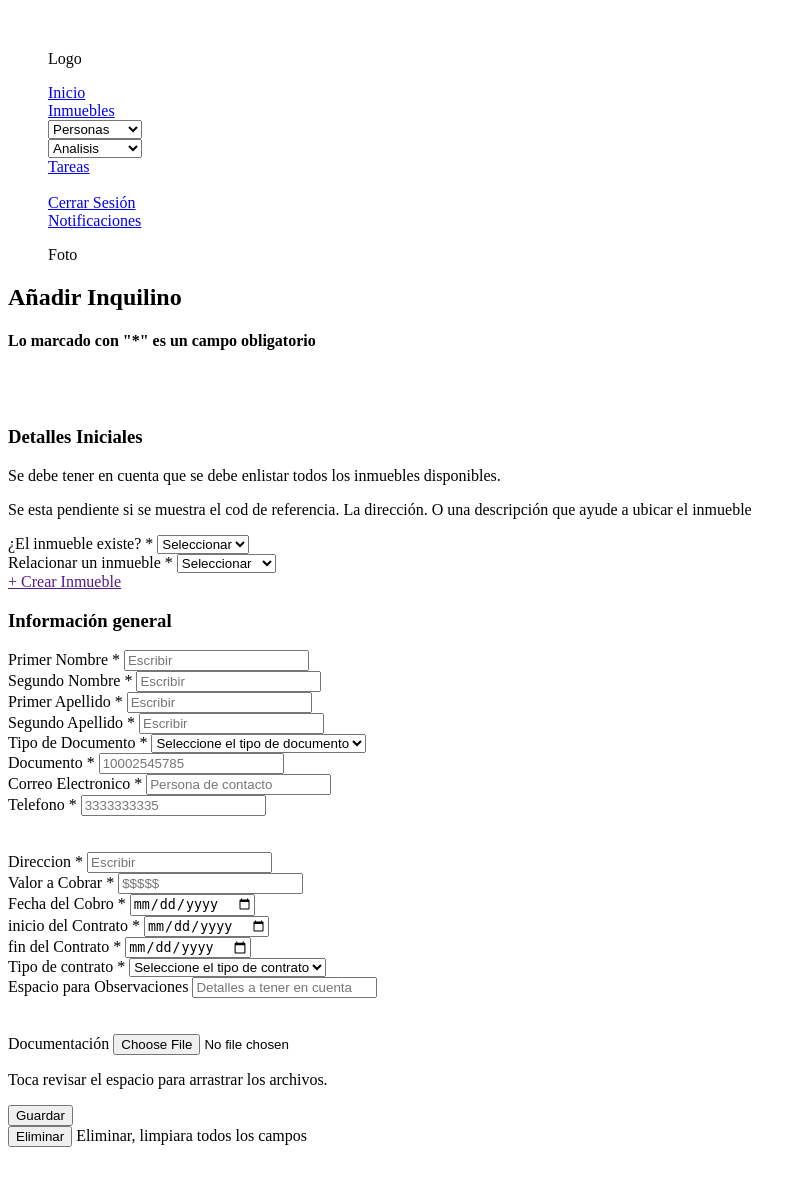
After one commit to juanherrera20/Renta_casa_old, a Django app: page /AddInquilinos/ in a window 1280 px wide. The commit adds this page. Shown: the whole page, without its empty margins (0-806 px from the left). Run offline with Django 5.2, Linux system fonts and the light colour scheme.

Commit message:
Se adjunta funcionalidad de agregado de Propietarios e Inquilinos. Falta los Inmuebles.

```diff
--- a/desarrollo/generador/urls.py
+++ b/desarrollo/generador/urls.py
@@ -18,7 +18,7 @@ Including another URLconf
 from django.urls import path
 #Se importan las vistas que se deseen ver en la página
 from generar.views import index, register, dash, inmu, personas_propietarios, personas_inquilinos, analisis_propietarios, analisis_inquilinos, close
-from generar.views import  tarea, noti, inicio, add_propietario, guardar
+from generar.views import  tarea, noti, inicio, add_propietario, guardar, add_inquilino, guardar_inquilino
 
 
 urlpatterns = [
@@ -37,5 +37,8 @@ urlpatterns = [
     path('Notificaciones/', noti, name="noti"),
     #Añadir propietarios.
     path('AddPropietario/', add_propietario, name="addPropietario"),
-    path('GuardarPropietario/', guardar, name="guardar")
+    path('GuardarPropietario/', guardar, name="guardar"),
+    #Añadir Inquilinos.
+    path('AddInquilinos/', add_inquilino, name="AddInquilinos"),
+    path('GuardarInquilino/', guardar_inquilino, name="guardar_inquilino"),
 ]
--- /dev/null
+++ b/desarrollo/generar/templates/personas/inquilinos/add_inquilino.html
@@ -0,0 +1,136 @@
+<!DOCTYPE html>
+<html lang="en">
+    <head>
+        <meta charset="UTF-8">
+        <meta name="viewport" content="width=device-width, initial-scale=1.0">
+        <title>Add Inquilino</title>
+    </head>
+    <body>
+        <div class="containerr">
+            <nav>
+                <ul style="list-style: none;"> <br><!-- Este estilo se debe poner luego en el CSS. Estilo temporal para mejor visualidad -->
+                    <li><p>Logo</p></li>
+                    <li><a href="{% url 'inicio' %}">Inicio</a></li>
+                    <li><a href="{% url 'inmu' %}">Inmuebles</a></li>
+                    <li>
+                        <select name="personas" id="personas" onchange="location.href=this.value;">
+                            <option value="1">Personas</option>
+                            <option value="{% url 'personas_propietarios' %}">Propietarios</option>
+                            <option value="{% url 'personas_inquilinos' %}">Inquilinos</option>>
+                        </select>
+                    </li>
+                    <li>
+                        <select name="analisis" id="analisis" onchange="location.href=this.value;">
+                            <option value="1">Analisis</option>
+                            <option value="{% url 'analisis_propietarios' %}">Propietarios</option>
+                            <option value="{% url 'analisis_inquilinos' %}">Inquilinos</option>
+                        </select>
+                    </li>
+                    <li><a href="{% url 'tareas' %}">Tareas</a></li><br>
+                    <li><a href="{% url 'close_session' %}">Cerrar Sesión</a></li>
+                    <li><a href="{% url 'noti' %}">Notificaciones</a></li>
+                    <li><p>Foto</p></li>
+                </ul>
+            </nav>
+        </div>
+        <h2>Añadir Inquilino</h2>
+        <h4>Lo marcado con "*" es un campo obligatorio</h4><br><br>
+        <form action="{% url 'guardar_inquilino' %}" method="post">
+            {% csrf_token %}
+            <h3>Detalles Iniciales</h3>
+
+            <p>Se debe tener en cuenta que se debe enlistar todos los inmuebles disponibles.</p>
+            <p>Se esta pendiente si se muestra el cod de referencia. La dirección. O una descripción que ayude a ubicar el inmueble</p>
+            <label for="existe_inmueble">¿El inmueble existe? *</label>
+            <select name="existe_inmueble" id="existe_inmueble" required>
+                <option value="">Seleccionar</option>
+                <option value="1">Si</option>
+                <option value="2">No</option>
+            </select><br>
+
+            <label for="inmueble">Relacionar un inmueble *</label>
+            <select name="inmueble" id="inmueble" required>
+                <option value="">Seleccionar</option>
+                <option value="1">Casa</option>
+                <option value="2">Apartamento</option>
+                <option value="3">Local</option>
+            </select><br>
+
+
+
+            <a href="">+ Crear Inmueble</a>
+
+
+
+            <h3>Información general</h3>
+
+            <label for="nombre1">Primer Nombre *</label>
+            <input type="text" name="nombre1" id="nombre1" placeholder="Escribir" required><br>
+
+            <label for="nombre2">Segundo Nombre *</label>
+            <input type="text" name="nombre2" id="nombre2" placeholder="Escribir" required><br>
+
+            <label for="apellido1">Primer Apellido *</label>
+            <input type="text" name="apellido1" id="apellido1" placeholder="Escribir" required><br>
+
+            <label for="apellido2">Segundo Apellido *</label>
+            <input type="text" name="apellido2" id="apellido2" placeholder="Escribir" required><br>
+
+
+            <label for="tipo_documento">Tipo de Documento *</label>
+            <select name="tipo_documento" id="tipo_documento" required>
+                <option value="">Seleccione el tipo de documento</option>
+                <option value="1">Cedula de Ciudadania</option>
+                <option value="2">Pasaporte</option>
+            </select><br>
+
+            <label for="documento1">Documento *</label>
+            <input type="number" name="documento1" id="documento1" placeholder="10002545785" required><br>
+
+            <label for="email">Correo Electronico *</label>
+            <input type="email" name="email" id="email" placeholder="Persona de contacto" required><br>
+
+            <label for="phone">Telefono *</label>
+            <input type="number" name="phone" id="phone" placeholder="3333333335" required><br>
+
+            <input type="hidden" name="propie_client" id="propie_client" value="2" ><br><br>
+
+            <!-- Guardado del usuario. -->
+
+            <label for="direc">Direccion *</label>
+            <input type="text" name="direc" id="direc" placeholder="Escribir" required><br>
+
+            <label for="valor_cobrar">Valor a Cobrar *</label>
+            <input type="number" name="valor_cobrar" id="valor_cobrar" placeholder="$$$$$" required><br>
+
+            <label for="fecha_cobro">Fecha del Cobro *</label>
+            <input type="date" name="fecha_cobro" id="fecha_cobro" placeholder="dd/mm/YYYY" required><br>
+
+            <label for="inicioContrato">inicio del Contrato *</label>
+            <input type="date" name="inicioContrato" id="inicioContrato" placeholder="Escribir" required><br>
+
+            <label for="finContrato">fin del Contrato *</label>
+            <input type="date" name="finContrato" id="finContrato" placeholder="Escribir" required><br>
+
+
+            <label for="tipo_contrato">Tipo de contrato *</label>
+            <select name="tipo_contrato" id="tipo_contrato" required>
+                <option value="">Seleccione el tipo de contrato</option>
+                <option value="1">Trimestral</option>
+                <option value="2">Semestral</option>
+                <option value="3">Anual</option>
+                <option value="4">Indefinido</option>
+            </select><br>
+
+            <label for="obs">Espacio para Observaciones</label>
+            <input type="text" name="obs" id="obs" placeholder="Detalles a tener en cuenta"><br><br><br>
+
+            <label for="documento">Documentación</label>
+            <input type="file" name="documento" id="documento"><br>
+
+            <p>Toca revisar el espacio para arrastrar los archivos.</p>
+            <button type="submit" name="add" id="add" value="1">Guardar</button>
+        </form>
+        <button  name="borrar" id="borrar" value="2">Eliminar</button> <label for="cancelar">Eliminar, limpiara todos los campos</label><br><br><br> <!-- Se debe aplicar JS para limpiar los campos del Form -->
+    </body>
+</html>
--- a/desarrollo/generar/views.py
+++ b/desarrollo/generar/views.py
@@ -1,10 +1,26 @@
 from django.shortcuts import render, redirect
 from django.http import HttpResponse
-from .models import superuser, usuarios
+from .models import superuser, usuarios, arrendatario, propietario
 from cryptography.fernet import Fernet
 
 
 # Creations the views.
+
+#++++++++++++++++++++++++++++++++++++++++++++++++++++++++++++++++++++++++++++++++++
+#Creación de diccionarios que se van a utilizar en la app.
+diccionarioTipo = { #Mapeo para el tipo de Identificación
+            '1': 'Cedula',
+            '2': 'Pasaporte',
+            '3': 'Tarjeta de Identidad'
+        }
+
+diccionarioContrato = { #Mapeo para guardar el tipo de contrato
+            '1': 'Trimestral',
+            '2': 'Semestral',
+            '3': 'Anual',
+            '4': 'Indefinido'
+        }
+#++++++++++++++++++++++++++++++++++++++++++++++++++++++++++++++++++++++++++++++++
 def index(request):
 
     return render(request, 'index.html')
@@ -80,33 +96,77 @@ def noti(request):
 def add_propietario(request):
     return render(request, 'personas/propietarios/add_propietario.html')
 
-def guardar(request):
-    """ if request.method == "POST":
+def guardar(request): #Función para guardar propietarios
+    if request.method == "POST":
+        name = request.POST.get('nombre1', None)
+        name2 = request.POST.get('nombre2', None)
+        apellido = request.POST.get('apellido1', None)
+        apellido2 = request.POST.get('apellido2', None)
+        tipo = request.POST.get('tipo_documento', None)
+        tipoDocumento = diccionarioTipo[tipo]
+        documento = request.POST.get('documento1', None)
+        email = request.POST.get('email', None)
+        telefono = request.POST.get('phone', None)
+        propieta = request.POST.get('propie_client', None)
+        model = usuarios(nombre = name + " " + name2, apellido = apellido +" "+ apellido2, tipo_documento = tipoDocumento, documento = documento,email = email, telefono = telefono, propie_client = propieta)
+        model.save()
+
+    """ Hasta aquí son los datos de usuarios en general. """
+
+    objeto = usuarios.objects.last() #Guarda todo el objeto del último registro
+    usuarios_id = objeto.id # id del último registro guardado en la dB
+    if request.method == "POST":
+        direc = request.POST.get('direc', None)
+        valor_pagar = request.POST.get('valor_pagar', None)
+        fecha_pagar = request.POST.get('fecha_pagar', None)
+        tipo_contrato = request.POST.get('tipo_contrato', None)
+
+        tipoContrato = diccionarioContrato[tipo_contrato]
+        observ = request.POST.get('obs', None)
+        modelo = propietario(direccion = direc, valor_pago = valor_pagar, fecha_pago = fecha_pagar, tipo_contrato = tipoContrato, obs = observ, usuarios_id_id = usuarios_id)
+        modelo.save()
+    print("modelo usuario y propietario, se guardan con éxito!")
+
+
+    return redirect('personas_propietarios')
+#Funciones para añadir inquilinos
+
+def add_inquilino(request):
+    return render(request, 'personas/inquilinos/add_inquilino.html')
+
+
+def guardar_inquilino(request): #Función para guardar inquilinos
+    if request.method == "POST":
+        id_inmueble = request.POST.get('inmueble', None) #En este espacio debería de existir el id del inmueble al cual se le va a "asociar"
         name = request.POST.get('nombre1', None)
         name2 = request.POST.get('nombre2', None)
         apellido = request.POST.get('apellido1', None)
         apellido2 = request.POST.get('apellido2', None)
 
         tipo = request.POST.get('tipo_documento', None)
-        diccionarioTipo = { #Se hace un mapeo para su facil modificación e implementación.
-            '1': 'Cedula',
-            '2': 'Pasaporte',
-            '3': 'Tarjeta de Identidad'
-        }
         tipoDocumento = diccionarioTipo[tipo]
         documento = request.POST.get('documento1', None)
         email = request.POST.get('email', None)
         telefono = request.POST.get('phone', None)
-        propietario = request.POST.get('propie_client', None)
-        model = usuarios(nombre = name + " " + name2, apellido = apellido +" "+ apellido2, tipo_documento = tipoDocumento, documento = documento,email = email, telefono = telefono, propie_client = propietario)
-        model.save() """
+        client = request.POST.get('propie_client', None) #Recordar que el valor de '1' es para propietarios y '2' para clientes.
+        model = usuarios(nombre = name + " " + name2, apellido = apellido +" "+ apellido2, tipo_documento = tipoDocumento, documento = documento,email = email, telefono = telefono, propie_client = client)
+        model.save()
 
     """ Hasta aquí son los datos de usuarios en general. """
 
-    objeto = usuarios.objects.last()
-    ide_propie = objeto.id
-    """ objeto.nombre -> es una forma de acceder a los datos de forma individual """
-    """ for atributo in objeto._meta.fields: #Forma de iterarar los datos para mostrarlos tipo Lista.
-        print(atributo.name, getattr(objeto, atributo.name)) """
+    objeto = usuarios.objects.last() #Guarda todo el objeto del último registro
+    usuarios_id = objeto.id # id del último registro guardado en la dB
+    if request.method == "POST":
+        direc = request.POST.get('direc', None)
+        valor_cobrar = request.POST.get('valor_cobrar', None)
+        fecha_cobrar = request.POST.get('fecha_cobro', None)
+        inicioContrato = request.POST.get('inicioContrato', None)
+        finalContrato = request.POST.get('finContrato', None)
+        tipo_contrato = request.POST.get('tipo_contrato', None)
 
-    return redirect('personas_propietarios')
+        tipoContrato = diccionarioContrato[tipo_contrato]
+        observ = request.POST.get('obs', None)
+        modelo = arrendatario(direccion = direc, valor_cobro = valor_cobrar, fecha_cobro = fecha_cobrar, inicio_contrato = inicioContrato, fin_contrato = finalContrato, tipo_contrato = tipoContrato, obs = observ, usuarios_id_id = usuarios_id)
+        modelo.save()
+    print("modelo usuario y Arrendatario, se guardan con éxito!")
+    return redirect('personas_inquilinos')
```
Also changed, not shown: desarrollo/generar/templates/personas/inquilinos/personas_inquilinos.html (+8 -0 lines), desarrollo/generar/templates/personas/propietarios/add_propietario.html (+25 -25 lines).
